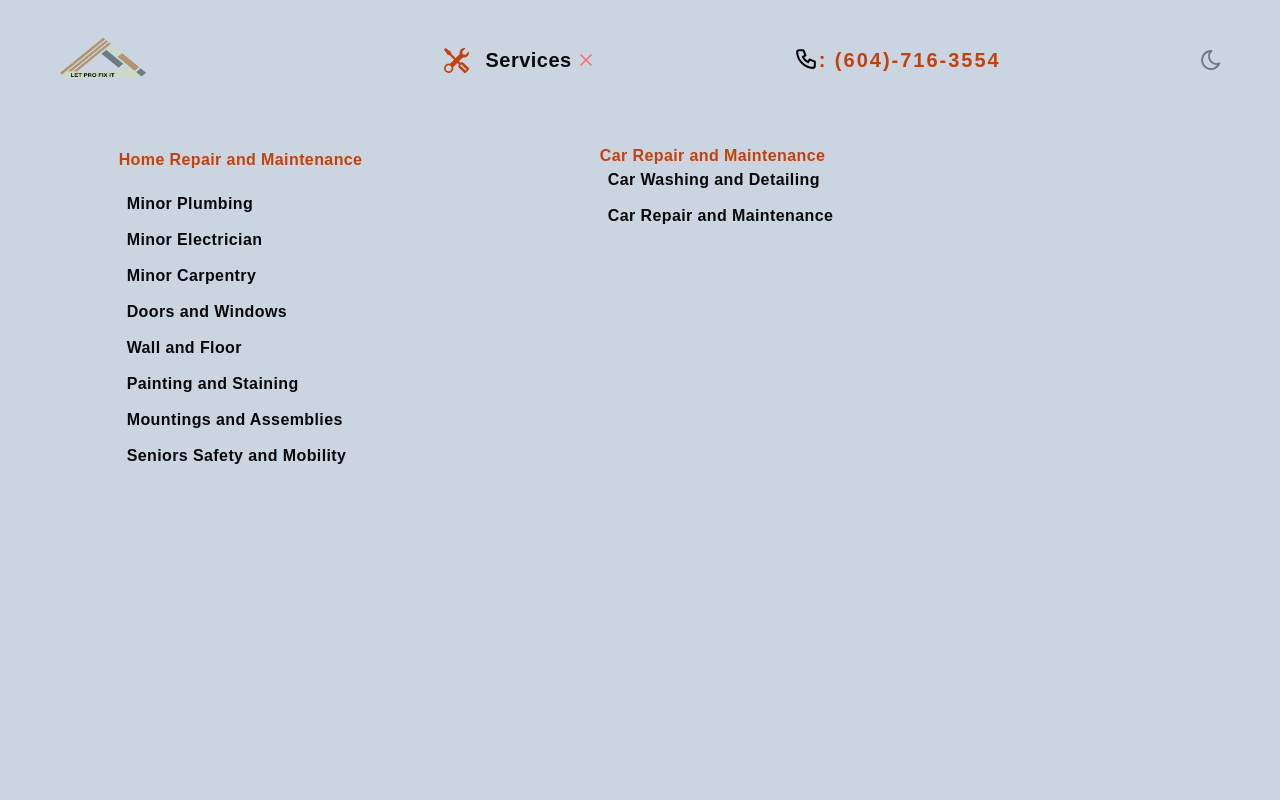
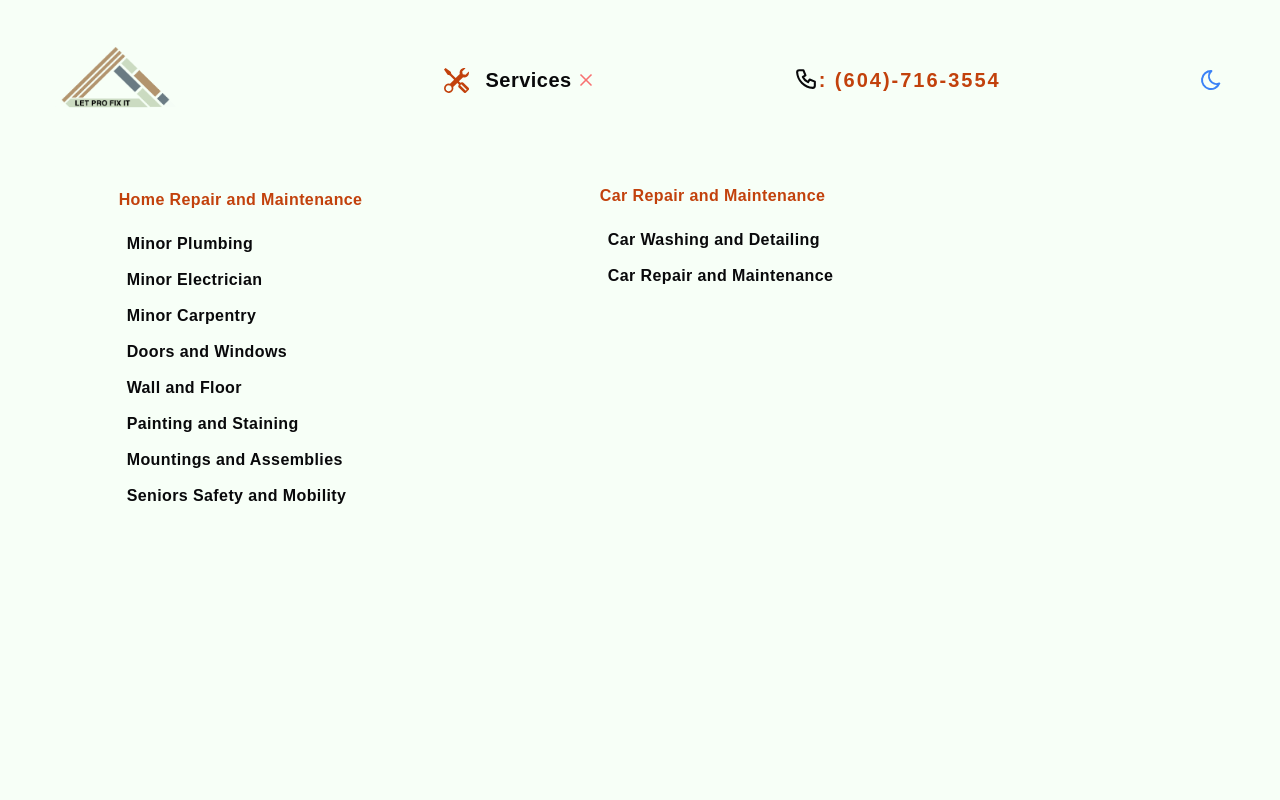
Before and after one commit to hadimktri/handyman, a Next.js app: page / in a window 1280 px wide. Both pictures are taken after a click on the button "Services". Shown: the top 800 px of the page. Built offline with nearby package versions, Linux system fonts and the light colour scheme.

Commit message:
some adjustment on motion and navbar

```diff
--- a/src/app/intro/page.tsx
+++ b/src/app/intro/page.tsx
@@ -1,12 +1,13 @@
 "use client";
 
-import { slideIn, staggerContainer, textVariant } from "@/utils/motions";
+import { staggerContainer, textVariant } from "@/utils/motions";
 import { motion } from "framer-motion";
 import Contents from "@/Shared";
 import S from "@/styles";
 import { TbPhone } from "react-icons/tb";
 import { TypingText } from "@/utils/CustomTexts";
 import Animate from "@/utils/Animate";
+import { IoMailOutline } from "react-icons/io5";
 
 export default function Intro() {
   return (
@@ -27,7 +28,7 @@ export default function Intro() {
           </motion.h3>
           <motion.h1
             variants={textVariant(1.2)}
-            className={`${S.textGradientAmber} font-extrabold text-3xl  md:text-6xl mt-6 w-fit`}
+            className={`${S.textGradient} font-extrabold text-3xl md:text-6xl mt-6 w-fit`}
           >
             LET PRO FIX IT.
           </motion.h1>
@@ -37,8 +38,14 @@ export default function Intro() {
             </h1>
             <div className={`flex mt-4`}>
               <TbPhone size={35} className={`self-end`} />
-              <h3 className={`${S.secondary} font-bold text-2xl md:text-4xl`}>
-                : (604)-716-3554
+              <h3 className={`${S.secondary} font-bold text-2xl md:text-3xl`}>
+              &nbsp;: (604)-716-3554
+              </h3>
+            </div>
+            <div className={`flex mt-4`}>
+              <IoMailOutline size={35} className={`self-end`} />
+              <h3 className={`text-lg md:text-2xl`}>
+              &nbsp;: letprofixit@gmail.com
               </h3>
             </div>
             <h2 className=" md:w-2/3 mt-6 md:mt-8">{Contents.INTRO}</h2>
--- a/src/app/page.tsx
+++ b/src/app/page.tsx
@@ -13,7 +13,7 @@ import S from "@/styles";
 
 export default function LetProFixIt() {
   return (
-    <div className={`${S.flxC} flex-col w-full lg:ml-72 lg:mr-16 p-2  gap-10`}>
+    <div className={`${S.flxC} flex-col w-full lg:ml-72 lg:mr-16 px-2 gap-10`}>
       <div id="intro">
         <Intro />
       </div>
--- a/src/component/NavBar.tsx
+++ b/src/component/NavBar.tsx
@@ -10,6 +10,7 @@ import { motion } from "framer-motion";
 import Contents from "@/Shared";
 import S from "@/styles";
 import { BsTools } from "react-icons/bs";
+import Image from "next/image";
 
 export default function NavBar() {
   const scrollDirection = useScrollDirection();
@@ -19,9 +20,16 @@ export default function NavBar() {
   const handleService = () => {
     setOpen((prev) => !prev);
     setArrow(false);
+    setTimeout(() => {
+      setOpen(false);
+    }, 30000);
   };
-  const handleLogo = (el: boolean) => {
-    setLogo(el);
+  const handleLogo = () => {
+    setLogo((prev) => !prev);
+    setTimeout(() => {
+      setLogo(false);
+    }, 750);
+    setOpen(false);
   };
 
   useEffect(() => {
@@ -34,26 +42,28 @@ export default function NavBar() {
       initial="hidden"
       whileInView="show"
       className={`${S.flxC} flex-col ${S.gradient} ${
-        scrollDirection === "down" ? "-top-20 sm:-top-28" : "top-0"
+        scrollDirection === "down" ? "-top-20 sm:-top-36" : "top-0"
       } fixed z-50 w-full `}
     >
-      <div className={`${S.flxBC} w-11/12 h-[80px] lg:h-[120px]`}>
-        <div className={` ${S.flxBC} w-1/3 `}>
-          <div className="w-32">
-            <button
-              onMouseOver={() => handleLogo(true)}
-              onMouseLeave={() => handleLogo(false)}
-              className={` ${S.flxBC} cursor-pointer h-[60px]`}
-            >
+      <div className={`${S.flxBC} w-11/12 h-[95px] md:h-[160px]`}>
+        <div className={` ${S.flxBC} `}>
+          <div
+            onClick={() => handleLogo()}
+            className={` ${S.flxBC} cursor-pointer h-[60px] w-[100px] md:h-[80px] md:w-[130px]`}
+          >
+            <button className="">
               <a href="#Home">
                 {!logo ? (
-                  <img
+                  <Image
                     src="/Logo.png"
                     alt="Logo"
-                    className="h-[50px] w-[100px] "
+                    className="h-[60px] w-[100px] md:h-[75px] md:w-[125px]"
+                    width={100}
+                    height={60}
+                    priority
                   />
                 ) : (
-                  <TbHomeUp size={25} className="ml-8" />
+                  <TbHomeUp size={40} className="ml-8" />
                 )}
               </a>
             </button>
@@ -67,7 +77,7 @@ export default function NavBar() {
             onMouseLeave={() => setArrow(false)}
             className={` ${S.flxBC} cursor-pointer hover:scale-105`}
           >
-            <BsTools size={25}  className={`hidden sm:flex  ${S.secondary}`} />
+            <BsTools size={25} className={`hidden sm:flex  ${S.secondary}`} />
             <h2 className="sm:ml-4 font-bold tracking-wide text-lg sm:text-xl">
               Services
             </h2>
@@ -77,7 +87,6 @@ export default function NavBar() {
             ) : (
               <RiArrowDropDownLine
                 size={30}
-
                 className={`${
                   arrow && "transition ease-in-out translate-y-1 "
                 } ${S.secondary} h-7 w-7 hover:scale-110`}
@@ -107,7 +116,7 @@ export default function NavBar() {
               <li
                 key={idx}
                 onClick={handleService}
-                className="hover:border-b-[1px] hover:scale-110 border-[#334155] dark:border-[#cbd5e1]"
+                className="hover:border-b-[1px] hover:scale-110 border-slate-500"
               >
                 <a className="p-2" href={`#${nav[0]}`}>
                   {nav[1]}
@@ -117,7 +126,7 @@ export default function NavBar() {
           </ul>
         </div>
         <div className={` ${!open && "hidden"} sm:self-start mb-10 sm:mt-6`}>
-          <h3 className={`font-semibold py-5 sm:py-0 ${S.secondary} `}>
+          <h3 className={`font-semibold py-5 sm:pt-0 ${S.secondary} `}>
             Car Repair and Maintenance
           </h3>
           <ul
@@ -129,7 +138,7 @@ export default function NavBar() {
               <li
                 key={idx}
                 onClick={handleService}
-                className="hover:border-b-[1px] hover:scale-110 border-[#334155] dark:border-[#cbd5e1]"
+                className="hover:border-b-[1px] hover:scale-110 border-slate-500"
               >
                 <a className="p-2" href={`#${nav[0]}`}>
                   {nav[1]}
--- a/src/component/Services.tsx
+++ b/src/component/Services.tsx
@@ -18,7 +18,9 @@ export default function Services({
   images: string[];
 }) {
   return (
-    <div className={`flex flex-col w-full border-t-[1px] border-slate-700 gap-8 py-6 mt-24`}>
+    <div
+      className={`flex flex-col w-full border-t-[1px] border-slate-500 gap-8 py-6 mt-24`}
+    >
       <Animate>
         <div className={`w-full flex items-center text-lg font-bold`}>
           <span className={`${S.highLight} text-xl`}>{id}-&nbsp;</span>
@@ -28,7 +30,7 @@ export default function Services({
             </span>
             <span className="sm:hidden">{title}</span>
           </h2>
-          <div className="hidden sm:block border-b-[1px] border-gray-700 w-32 m-3 mb-1" />
+          <div className="hidden sm:block border-b-[1px] border-slate-500 w-32 m-3 mb-1" />
           <div className="hidden sm:block w-1 h-1 bg-[#8b73a5] rounded-full mt-2" />
         </div>
       </Animate>
@@ -51,13 +53,14 @@ export default function Services({
           className={`${S.flxBC} flex-col w-full sm:w-2/3 sm:grid sm:grid-flow-row sm:grid-cols-2 gap-3`}
         >
           {images.map((item, idx) => (
-            <div key={idx} className="py-2">
+            <div key={idx} className="py-2 rounded-2xl">
               <Image
                 alt={item}
                 src={`/${item}.jpg`}
                 width={800}
                 height={100}
                 priority
+                style={{borderRadius:"4px"}}
               />
             </div>
           ))}
--- a/src/component/SideBar.tsx
+++ b/src/component/SideBar.tsx
@@ -4,6 +4,7 @@ import { motion } from "framer-motion";
 import { navVariants } from "@/utils/motions";
 import S from "@/styles";
 import { AiFillFacebook, AiOutlineInstagram } from "react-icons/ai";
+import { TbHomeUp } from "react-icons/tb";
 
 export default function SideBar() {
   return (
@@ -15,6 +16,9 @@ export default function SideBar() {
     >
       <h2 className="-rotate-90 tracking-widest">FiND US</h2>
       <div className={`${S.flxC} flex-col mt-32 gap-10`}>
+        <a href="#Home">
+          <TbHomeUp size={30} />
+        </a>
         <a
           className=" hover:scale-125"
           href="https://www.facebook.com/letprofixit"
@@ -27,7 +31,7 @@ export default function SideBar() {
         </a>
         <div className={`${S.flxC} flex-col`}>
           <div className={`w-1 h-1 rounded-full ml-[0.5px] mb-2`} />
-          <div className="h-[100px] border-r-[1px] border-slate-700" />
+          <div className="h-[100px] border-r-[1px] border-slate-500" />
         </div>
       </div>
     </motion.div>
--- a/src/component/SideNavBar.tsx
+++ b/src/component/SideNavBar.tsx
@@ -4,7 +4,6 @@ import { motion } from "framer-motion";
 import { navVariants } from "@/utils/motions";
 import Contents from "@/Shared";
 import S from "@/styles";
-import { TbHomeUp } from "react-icons/tb";
 
 export default function SideNavBar() {
   return (
@@ -16,44 +15,35 @@ export default function SideNavBar() {
     >
       <div className={`${S.flxBC} gap-1`}>
         <div className={`flex flex-col gap-2`}>
-          <h2 className="font-bold tracking-wide text-xl ml-4 mt-32">
+          <h2 className="font-bold tracking-wide text-xl p-4 mt-32">
             Services
           </h2>
+
           <ul className={`flex flex-col gap-1 `}>
             {Contents.navList.map((nav, idx) => (
-              <li
-                key={idx}
-                className="p-2 hover:scale-110 border-[#334155] dark:border-[#cbd5e1]"
-              >
+              <li key={idx} className="p-2 hover:scale-110 border-slate-500">
                 <a
-                  className="p-2 hover:border-b-[1px] border-slate-600"
+                  className="p-2 hover:border-b-[1px] border-slate-500"
                   href={`#${nav[0]}`}
                 >
                   {nav[1]}
                 </a>
               </li>
             ))}
+
             {Contents.carNavList.map((nav, idx) => (
-              <li
-                key={idx}
-                className="p-2 hover:scale-110 border-[#334155] dark:border-[#cbd5e1]"
-              >
+              <li key={idx} className="p-2 hover:scale-110 border-slate-500">
                 <a
-                  className="p-2 hover:border-b-[1px] border-[#334155] dark:border-[#cbd5e1]"
+                  className="p-2 hover:border-b-[1px] border-slate-500"
                   href={`#${nav[0]}`}
                 >
                   {nav[1]}
                 </a>
               </li>
             ))}
-            <li className="mt-4 hover:scale-125 self-center">
-              <a href="#Home">
-                <TbHomeUp size={25} color="#cbdbc1" />
-              </a>
-            </li>
           </ul>
         </div>
-        <div className="h-[300px] w-5 border-r-[1px] border-slate-700" />
+        <div className="h-[300px] w-5 border-r-[1px] border-slate-500" />
       </div>
     </motion.div>
   );
--- a/src/component/ThemeSwitcher.tsx
+++ b/src/component/ThemeSwitcher.tsx
@@ -18,16 +18,8 @@ export default function ThemeSwitcher() {
       type="button"
       className={` ${S.flxC} h-10 w-25`}
     >
-      <TbSunHigh
-        color="#b2946e"
-        size={20}
-        className="hidden dark:block h-8 w-8 p-1 hover:scale-110 hover:border border-gray-500 rounded-md focus:outline-none focus:ring-0 focus:ring-gray-200"
-      />
-      <TbMoon
-        color="#6a7b83"
-        size={20}
-        className="dark:hidden h-8 w-8 p-1 hover:scale-110 hover:border border-gray-500 rounded-md focus:outline-none focus:ring-0 focus:ring-gray-200"
-      />
+      <TbSunHigh className="hidden dark:block h-8 w-8 p-1 text-yellow-300 hover:scale-110 hover:border border-slate-500 rounded-md focus:outline-none focus:ring-0 focus:ring-slate-200" />
+      <TbMoon className="dark:hidden h-8 w-8 p-1 text-blue-500 hover:scale-110 hover:border border-slate-500 rounded-md focus:outline-none focus:ring-0 focus:ring-slate-200" />
     </button>
   ) : null;
 }
--- a/src/styles/index.tsx
+++ b/src/styles/index.tsx
@@ -1,20 +1,17 @@
-const S = {
+const Styles = {
   flxC: "flex justify-center items-center",
   flxBC: "flex justify-between items-center",
 
   gradient:
-    "bg-slate-300 dark:bg-gradient-to-r from-slate-950 from 5% via-slate-800 via-30% to-slate-950 to-90%",
+    "bg-[#F7FFF7] dark:bg-gradient-to-r from-slate-950 from 5% via-slate-800 via-30% to-slate-950 to-90%",
 
   textGradient:
-    "text-transparent bg-clip-text bg-gradient-to-r from-[#847ba1] via-[#dbd6ec] via-[#dbd6ec] to-[#847ba1]",
-
-  textGradientAmber:
-    "text-transparent bg-clip-text bg-gradient-to-r from-[#b45309] via-[#fbbf24] via-[#c026d3] to-[#c084fc]",
+    "text-transparent bg-clip-text bg-gradient-to-r from-[#7F4F24] via-[#B7B7A4] to-[#333D29] dark:from-[#A4AC86] dark:via-[#FAF9F9] dark:to-[#b2946e]",
 
   primary: "text-zinc-950 dark:text-[#cbdbc1] ",
 
-  secondary: "text-orange-700 dark:text-orange-400",
+  secondary: "text-orange-700 dark:text-[#DD6E42]",
 
   highLight: "text-[#6a5cad] dark:text-[#847ba1]",
 };
-export default S;
+export default Styles;
--- a/src/utils/motions.tsx
+++ b/src/utils/motions.tsx
@@ -14,7 +14,7 @@ export const navVariants = {
     transition: {
       type: "spring",
       stiffness: 80,
-      delay: 0.5,
+      delay: 0.1,
     },
   },
 };
```
Also changed, not shown: public/Logo-111.png (added), public/Logo.png.
